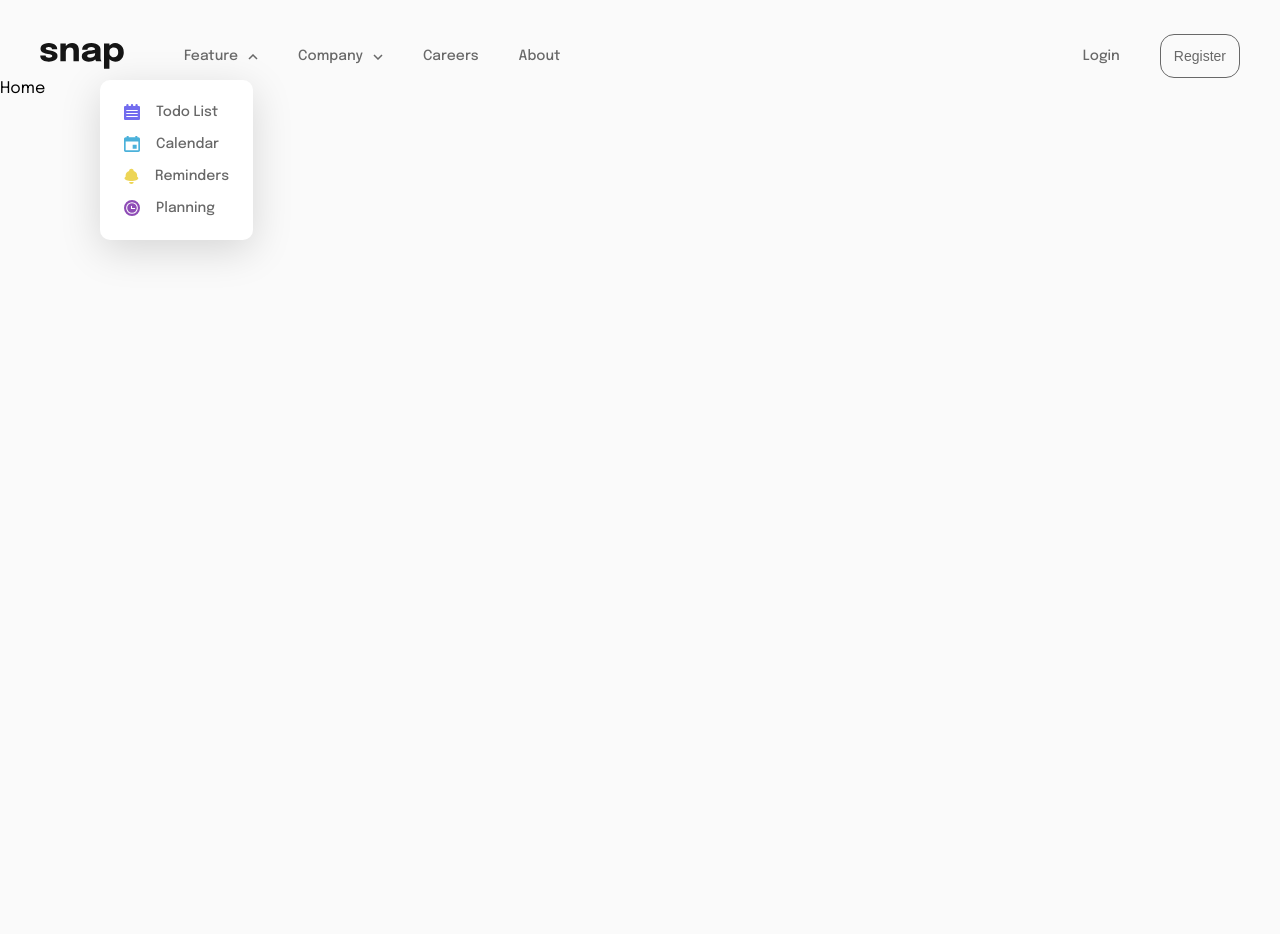
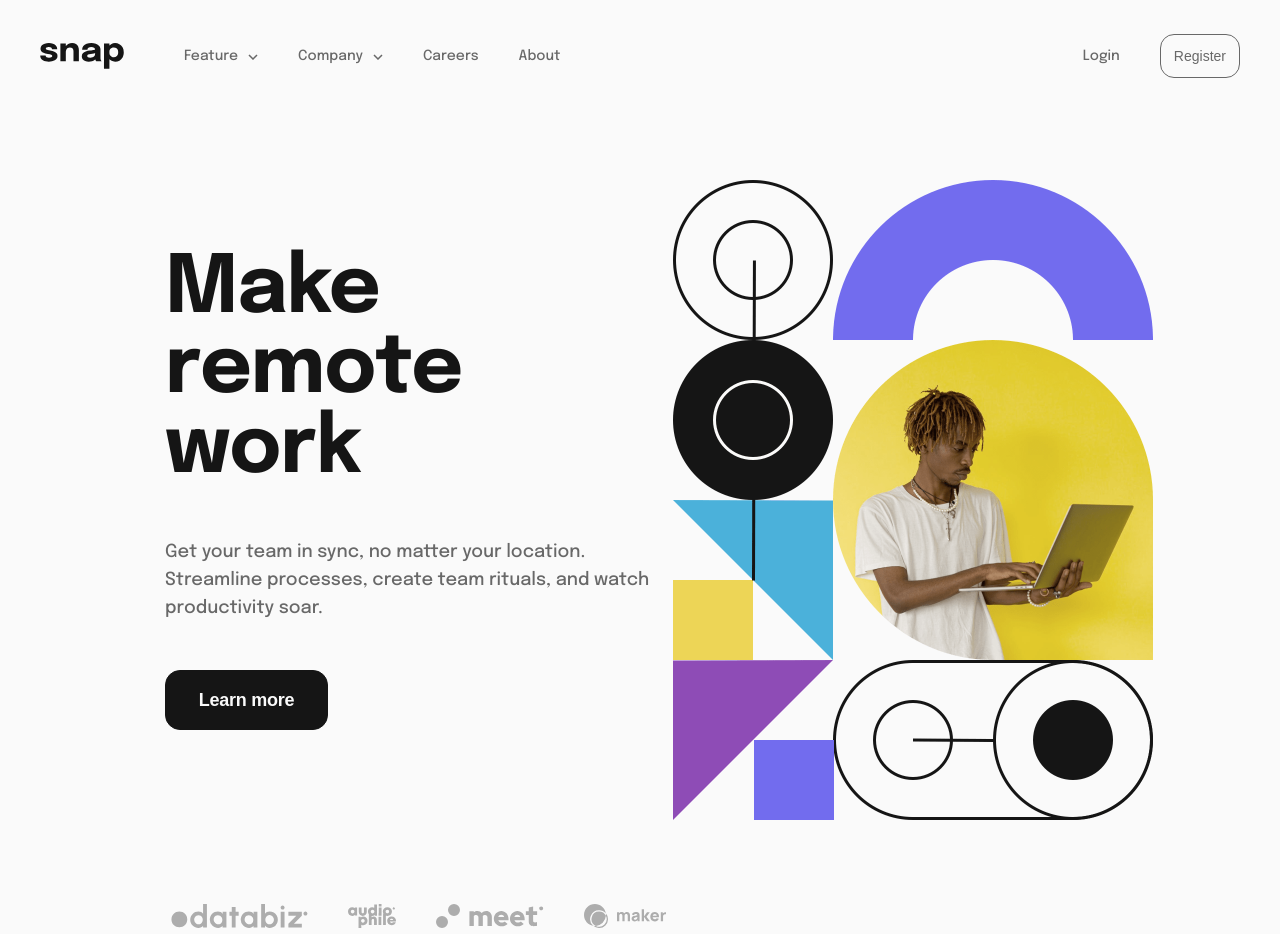
Before and after one commit to caarlosdamian/intro-section-with-dropdown, a React (Vite) app: page / in a window 1280 px wide. Before the commit the page ends 800 px from the top, so only its background shows below. Built offline with nearby package versions, Linux system fonts and the light colour scheme.

Commit message:
added desktop desing

```diff
--- a/index.html
+++ b/index.html
@@ -7,7 +7,7 @@
       @import url('https://fonts.googleapis.com/css2?family=Epilogue:ital,wght@0,100;0,200;0,300;0,400;0,500;0,600;0,700;0,800;0,900;1,100;1,200;1,300;1,400;1,500;1,600;1,700;1,800;1,900&family=Open+Sans:ital,wght@0,300;0,400;0,500;0,600;0,700;0,800;1,300;1,400;1,500;1,600;1,700;1,800&display=swap');
       </style>
     <meta name="viewport" content="width=device-width, initial-scale=1.0" />
-    <title>Vite App</title>
+    <title>Intro Section</title>
   </head>
   <body>
     <div id="root"></div>
--- /dev/null
+++ b/src/components/Home/Home.css
@@ -0,0 +1,78 @@
+.home__container {
+    display: flex;
+    justify-content: space-between;
+    padding-left: 165px;
+    padding-right: 130px;
+    margin-top: px;
+}
+
+
+.home__left {
+    width: 540px;
+    display: flex;
+    justify-content: center;
+    align-items: center;
+    flex-direction: column;
+    margin-top: 170px;
+    gap: 48px;
+}
+
+.home__right {
+    margin-top: 100px;
+}
+
+.home__left-header {
+    font-weight: 700;
+    font-size: 80px;
+    line-height: 80px;
+    letter-spacing: -1.11111px;
+    color: #151515;
+
+}
+
+.home__left-subtitle {
+    font-weight: 500;
+    font-size: 18px;
+    line-height: 28px;
+    color: #686868;
+}
+
+.home__left-button {
+    background: #151515;
+    border-radius: 15px;
+    font-weight: 700;
+    font-size: 18px;
+    line-height: 28px;
+    text-align: center;
+    letter-spacing: -0.25px;
+    color: #FAFAFA;
+    padding: 15px;
+    align-self: flex-start;
+    margin-bottom: 120px;
+    cursor: pointer;
+    width: 163px;
+    border: 1px solid #151515;
+
+}
+.home__left-button:hover {
+    background: #FAFAFA;
+    border: 1px solid #151515;
+    color: #151515;
+
+}
+
+
+.right__home-img {
+    width: 480px;
+    height: 640px;
+}
+
+.left__footer {
+    display: flex;
+    padding: 6px;
+    gap: 40px;
+}
+
+.left__img {
+    height: 24px;
+}
--- a/src/components/Home/Home.tsx
+++ b/src/components/Home/Home.tsx
@@ -1,7 +1,33 @@
-import React from 'react'
+import React from "react";
+import databiz from '../../images/client-databiz.svg'
+import audiophile from '../../images/client-audiophile.svg'
+import maker from '../../images/client-maker.svg'
+import meet from '../../images/client-meet.svg'
+import hero from '../../images/image-hero-desktop.png'
+
+
+import "./Home.css";
 
 export const Home = () => {
   return (
-    <div>Home</div>
-  )
-}
+    <div className="home__container">
+      <div className="home__left">
+        <h1 className="home__left-header">Make remote work</h1>
+        <span className="home__left-subtitle">
+          Get your team in sync, no matter your location. Streamline processes,
+          create team rituals, and watch productivity soar.
+        </span>
+        <button className="home__left-button">Learn more</button>
+        <div className="left__footer">
+          <img src={databiz} alt="databiz" className="left__img" />
+          <img src={audiophile} alt="audiophile" className="left__img" />
+          <img src={meet} alt="meet" className="left__img" />
+          <img src={maker} alt="maker" className="left__img" />
+        </div>
+      </div>
+      <div className="home__right">
+        <img src={hero} alt="hero" className="right__home-img" />
+      </div>
+    </div>
+  );
+};
--- a/src/hooks/useDropDownShow.ts
+++ b/src/hooks/useDropDownShow.ts
@@ -3,7 +3,7 @@ import { Action, InitState } from "../interfaces/interfaces";
 
 export const useDropDownSow = () => {
     const initialState: InitState = {
-        dropFeatures: true,
+        dropFeatures: false,
         dropCompany: false
     }
 
```
